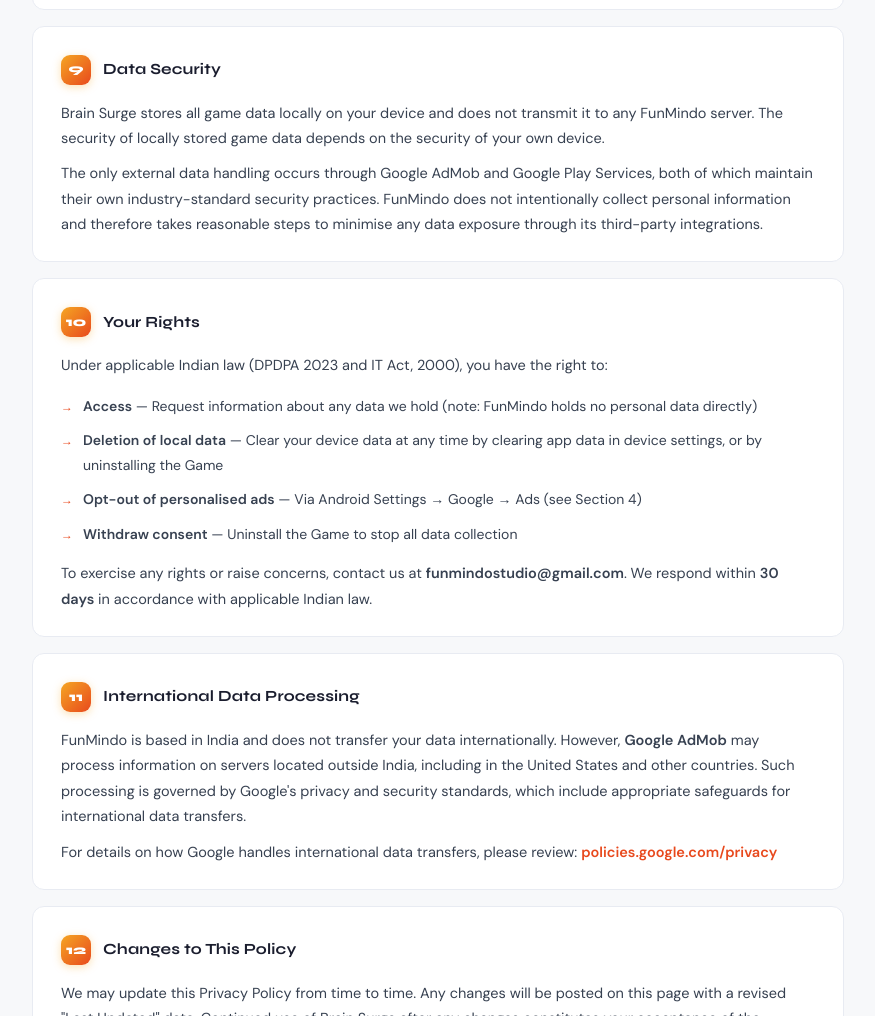
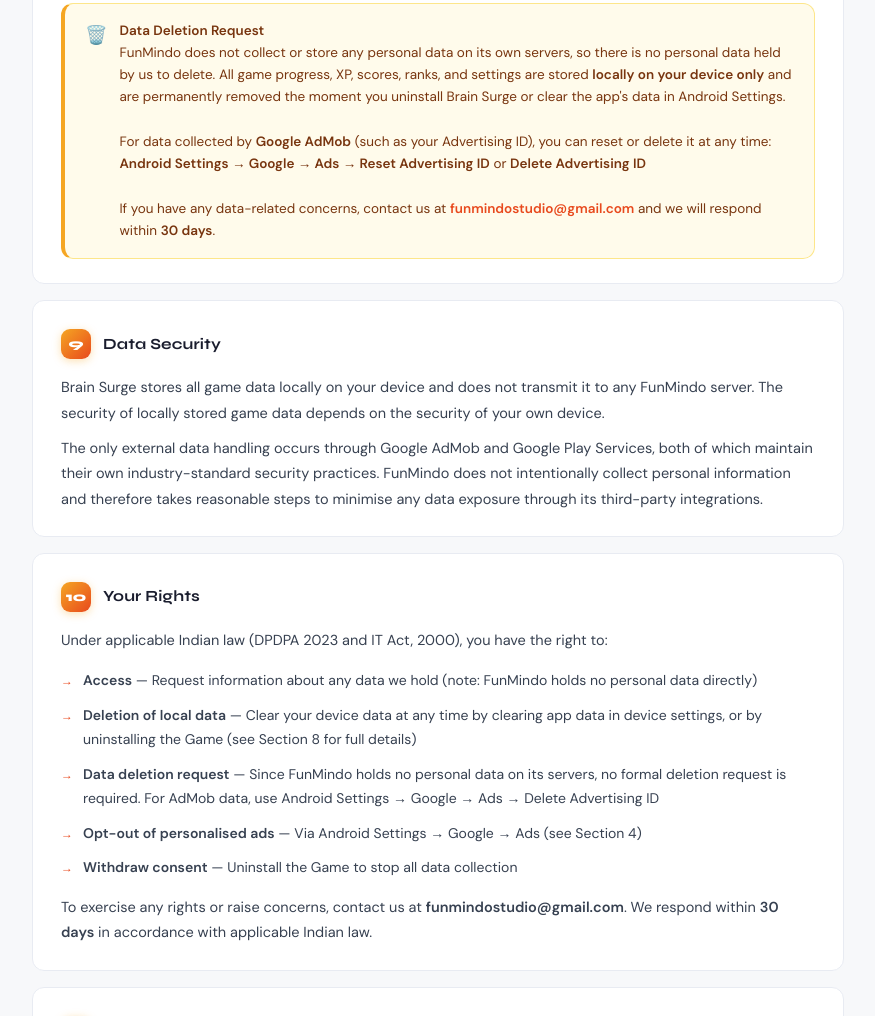
Before and after one commit to FunMindo/brain-surge-privacy-policy, a plain HTML site: page index.html in a window 1280 px wide. Shown: the part 4227-5243 px from the top of the page, without its empty margins (202-1077 px from the left). Drawn offline with Linux system fonts and the light colour scheme.

Commit message:
Update index.html

```diff
--- a/index.html
+++ b/index.html
@@ -337,6 +337,26 @@
       <li><strong>No FunMindo backend</strong> — FunMindo does not operate servers or databases; we do not intentionally collect or have access to your personal data</li>
       <li><strong>AdMob data</strong> — managed by Google under their own retention policies; manageable via your Google account settings</li>
     </ul>
+
+    <div class="notice" style="margin-top:18px;margin-bottom:0">
+      <span class="notice-icon">🗑️</span>
+      <div>
+        <strong>Data Deletion Request</strong><br/>
+        <span style="font-size:13.5px">
+          FunMindo does not collect or store any personal data on its own servers, so there is no
+          personal data held by us to delete. All game progress, XP, scores, ranks, and settings
+          are stored <strong>locally on your device only</strong> and are permanently removed the
+          moment you uninstall Brain Surge or clear the app's data in Android Settings.<br/><br/>
+          For data collected by <strong>Google AdMob</strong> (such as your Advertising ID), you
+          can reset or delete it at any time:<br/>
+          <strong>Android Settings → Google → Ads → Reset Advertising ID</strong> or
+          <strong>Delete Advertising ID</strong><br/><br/>
+          If you have any data-related concerns, contact us at
+          <a href="mailto:funmindostudio@gmail.com" style="color:var(--orange);font-weight:600;text-decoration:none">funmindostudio@gmail.com</a>
+          and we will respond within <strong>30 days</strong>.
+        </span>
+      </div>
+    </div>
   </div>
 
   <!-- 9 -->
@@ -356,7 +376,8 @@
     <p>Under applicable Indian law (DPDPA 2023 and IT Act, 2000), you have the right to:</p>
     <ul class="pp-list">
       <li><strong>Access</strong> — Request information about any data we hold (note: FunMindo holds no personal data directly)</li>
-      <li><strong>Deletion of local data</strong> — Clear your device data at any time by clearing app data in device settings, or by uninstalling the Game</li>
+      <li><strong>Deletion of local data</strong> — Clear your device data at any time by clearing app data in device settings, or by uninstalling the Game (see Section 8 for full details)</li>
+      <li><strong>Data deletion request</strong> — Since FunMindo holds no personal data on its servers, no formal deletion request is required. For AdMob data, use Android Settings → Google → Ads → Delete Advertising ID</li>
       <li><strong>Opt-out of personalised ads</strong> — Via Android Settings → Google → Ads (see Section 4)</li>
       <li><strong>Withdraw consent</strong> — Uninstall the Game to stop all data collection</li>
     </ul>
```
